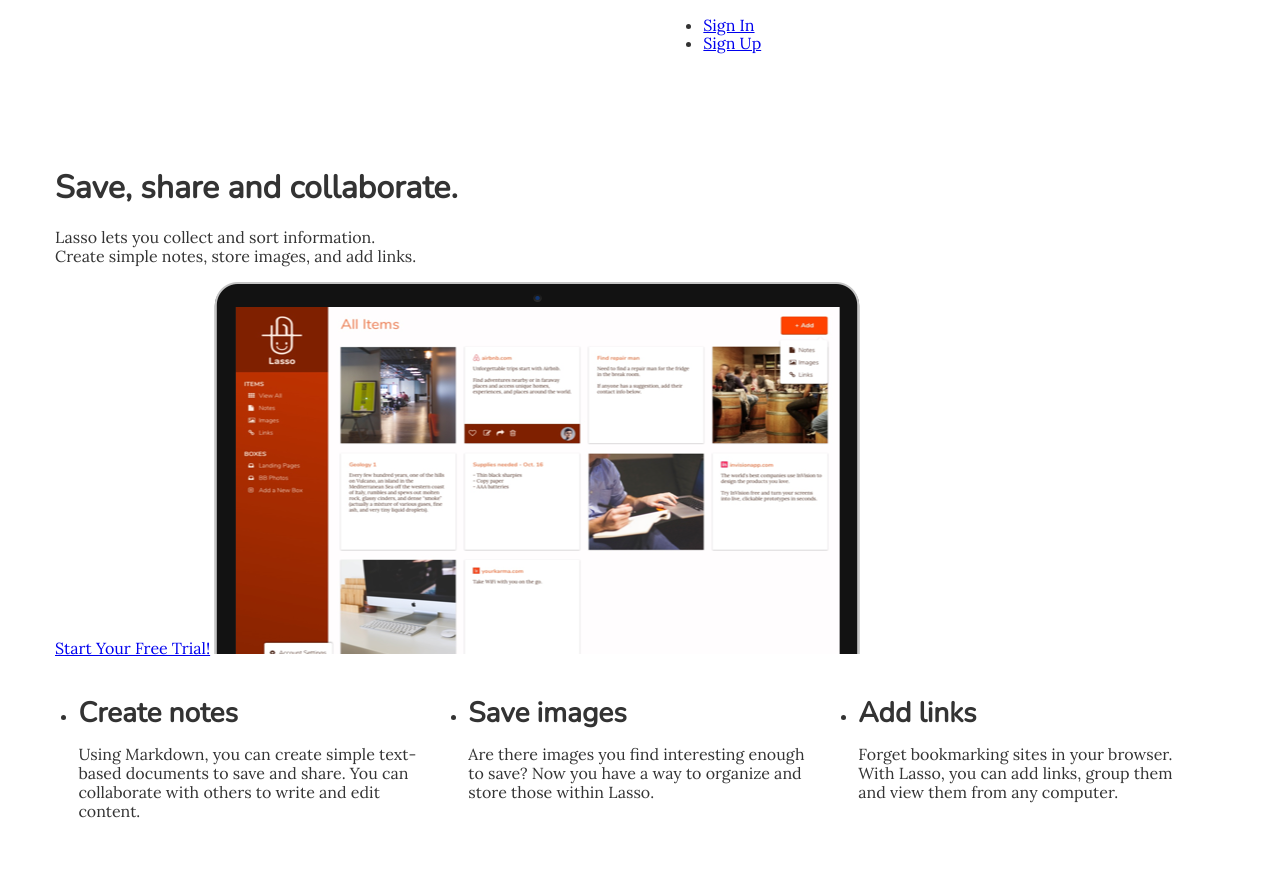
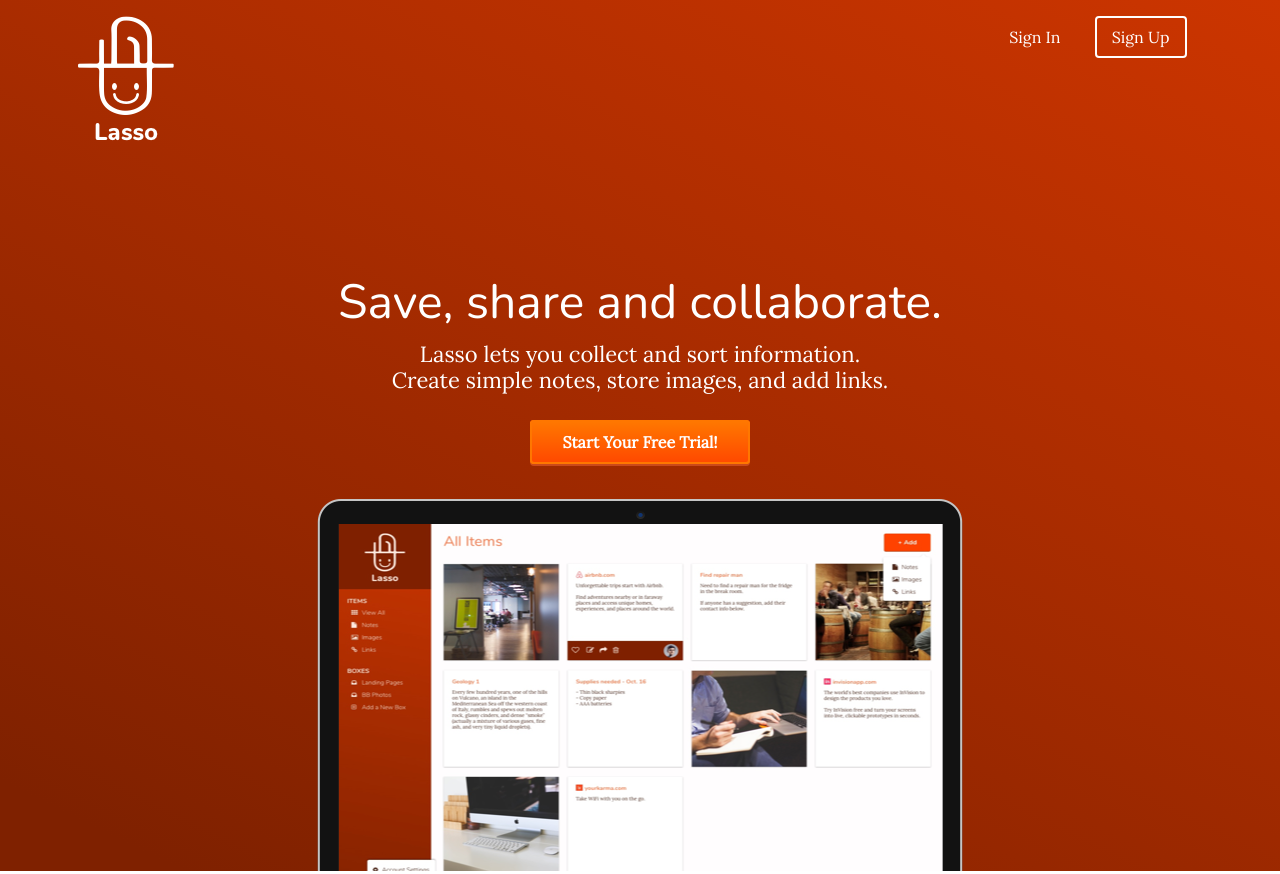
Before and after one commit to rldr/Lasso, a plain HTML site: page index.html in a window 1280 px wide. Shown: the top 874 px of the page. Drawn offline with nearby package versions, Linux system fonts and the light colour scheme.

Commit message:
Checkpoint 29 completed

```diff
--- a/css/style.css
+++ b/css/style.css
@@ -72,3 +72,73 @@ p {
      width: 1170px;
    }
  }
+
+ /* HEADER */
+header {
+  color:#FFFFFF;
+  background: #7F2100;
+  background-image: linear-gradient(206deg, #CC3500 0%, #7F2100 94%);
+}
+header nav {
+  padding:1em 0;
+}
+header nav ul {
+  display:inline;
+  text-align: right;
+  float:right;
+  margin:0;
+}
+header nav ul > li {
+  list-style-type: none;
+  display: inline-block;
+  margin:0 15px;
+}
+header nav ul > li.btn-outline {
+  padding:10px 15px;
+  border:2px solid #FFFFFF;
+  border-radius: 4px;
+}
+header nav ul > li.btn-outline:hover {
+  background:#FFFFFF;
+}
+header nav ul > li > a {
+  color:#FFFFFF;
+  text-decoration: none;
+}
+header nav ul > li.btn-outline:hover > a {
+  color:#7F2100;
+}
+
+header .hero {
+   text-align: center;
+   display:block;
+   position: relative;
+ }
+ header .hero h1 {
+   font-size:48px;
+   font-weight: normal;
+   margin:95px 0 0;
+ }
+ header .hero p {
+   font-size: 22px;
+   line-height: 26px;
+   font-weight: 100;
+   margin:10px 0 40px;
+ }
+ header .hero img {
+   display: block;
+   margin:3em auto 0;
+ }
+
+ /* BUTTONS */
+.btn {
+  border-radius: 4px;
+  color:#FFFFFF;
+  font-weight: 700;
+  text-decoration: none;
+  padding:10px 30px;
+  background: #FF7700;
+  background-image: linear-gradient(#FF7700 0%, #ff4c00 94%);
+  border: 2px solid #FF7700;
+  box-shadow: 0px 2px 0px 0px #CA491B;
+}
--- a/index.html
+++ b/index.html
@@ -18,7 +18,7 @@
  <body>
 
    <!-- Hero -->
-<header>
+<header class="hero">
   <nav class="container">
     <div class="one-half">
       <a href="index.html" class="site-logo"><img src="images/Logo.png" alt="Lasso" /></a>
```
